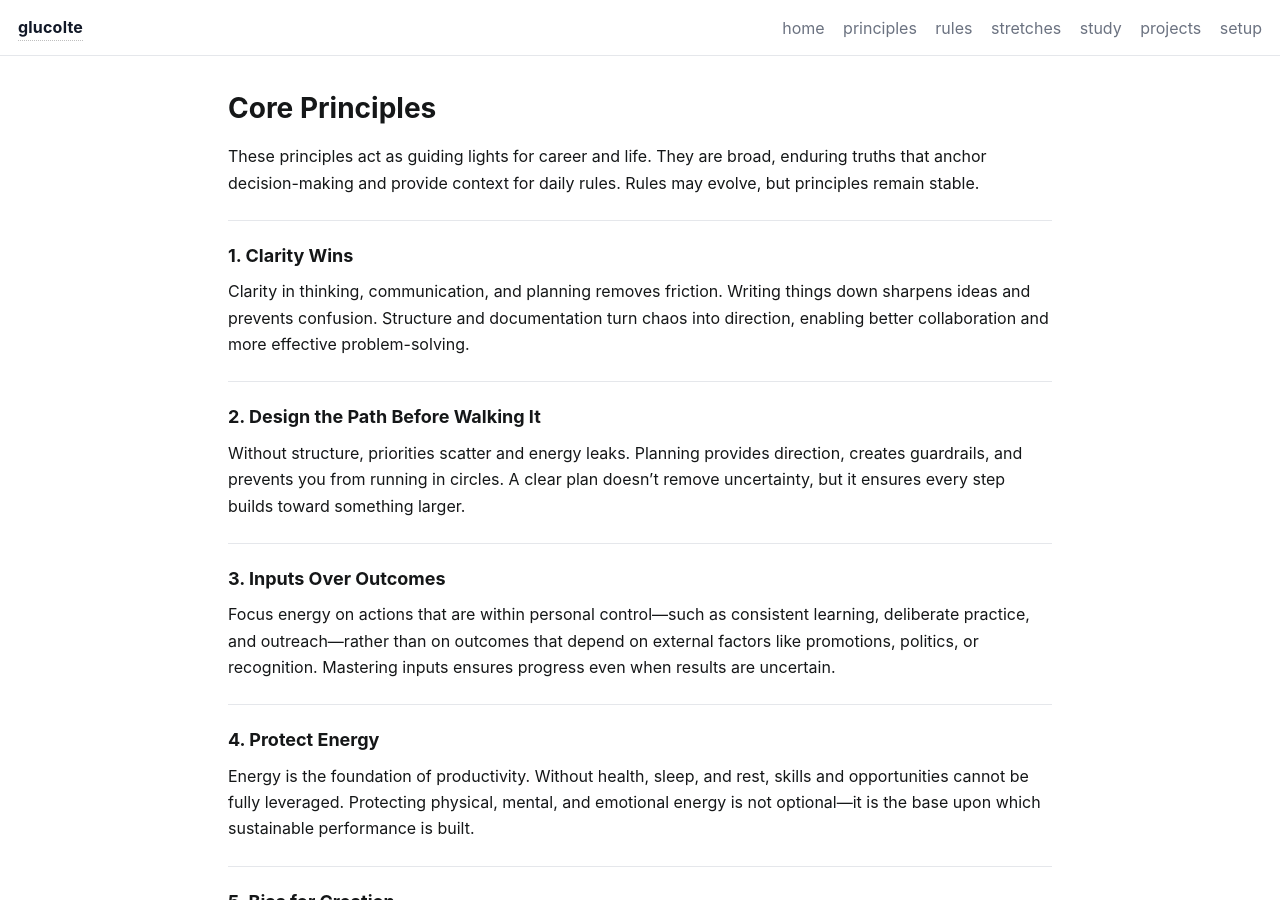
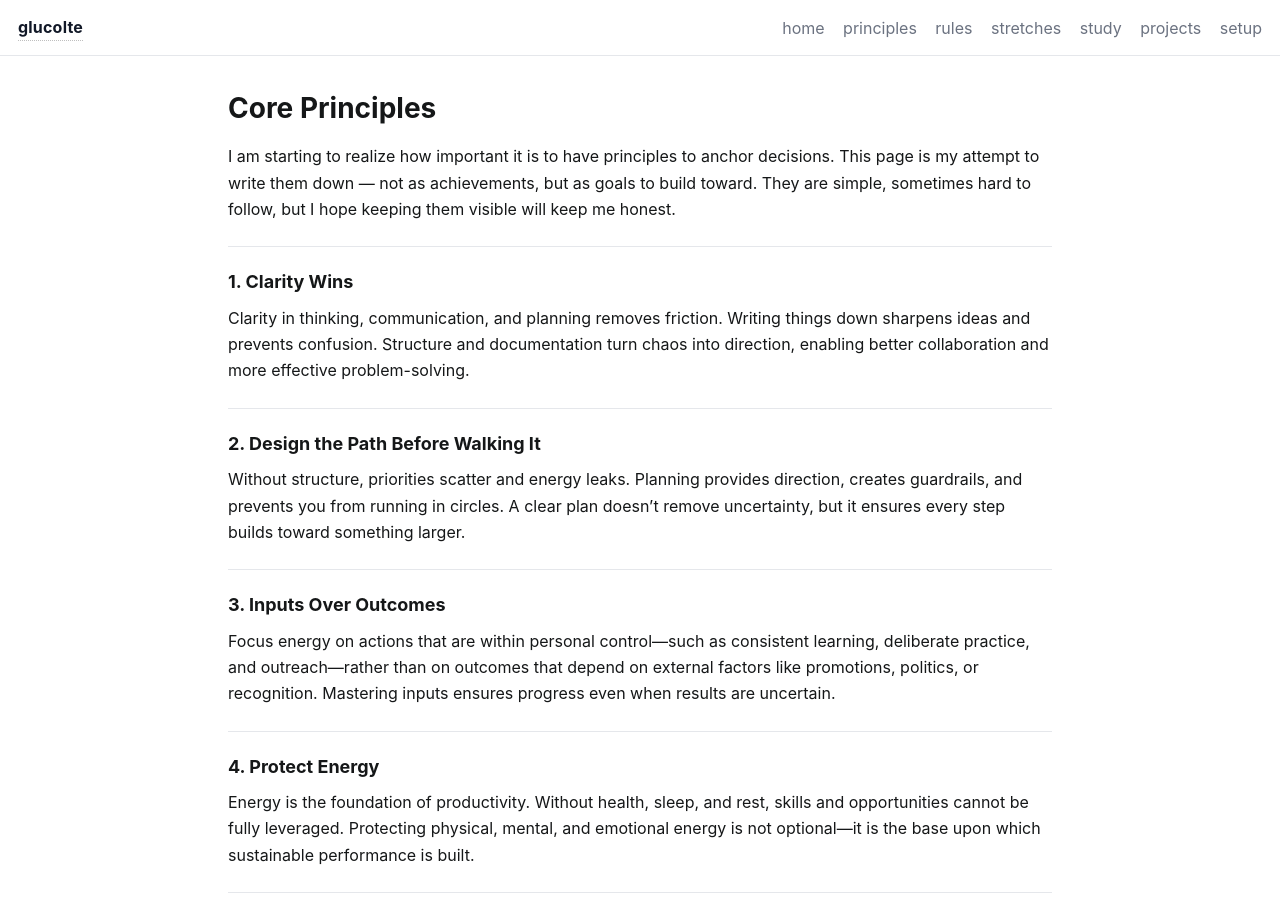
Before and after one commit to gLuColte/glucolte.github.io, a Jekyll site: the page built from principles.md, in a window 1280 px wide and 900 px high. Built offline with Jekyll 4.4.1, drawn with Linux system fonts in a browser that asks for light colours.

Commit message:
Princples paragraph adjustment

```diff
--- a/principles.md
+++ b/principles.md
@@ -5,7 +5,7 @@ permalink: /principles
 
 # Core Principles
 
-These principles act as guiding lights for career and life. They are broad, enduring truths that anchor decision-making and provide context for daily rules. Rules may evolve, but principles remain stable.
+I am starting to realize how important it is to have principles to anchor decisions. This page is my attempt to write them down — not as achievements, but as goals to build toward. They are simple, sometimes hard to follow, but I hope keeping them visible will keep me honest.
 
 ---
 
```
